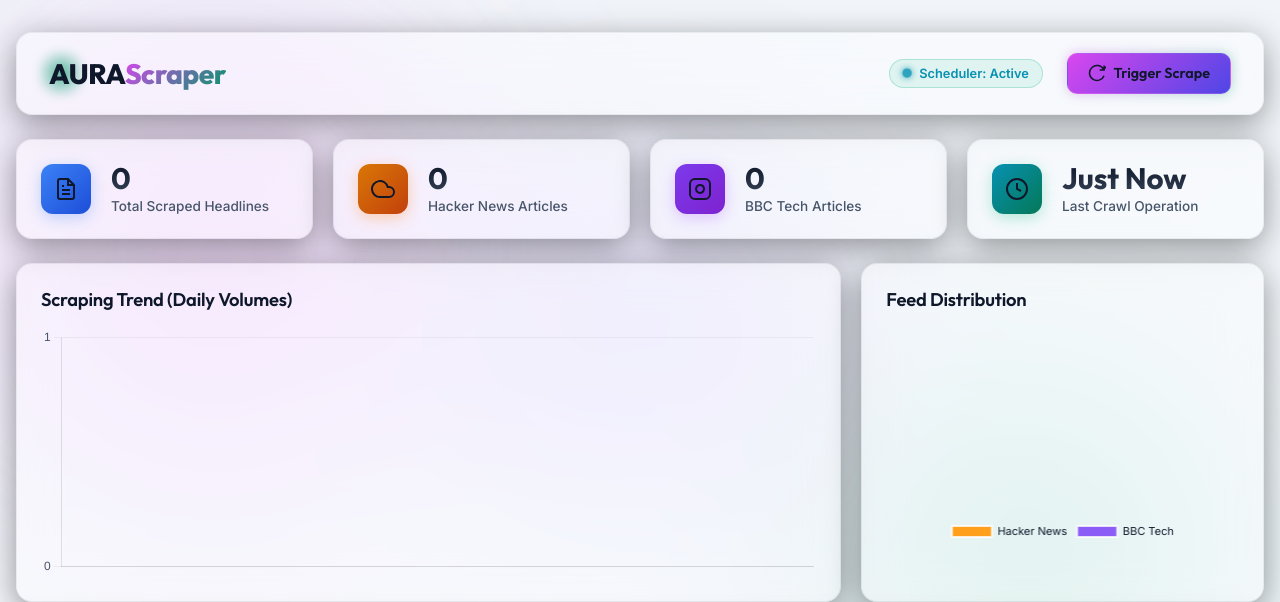
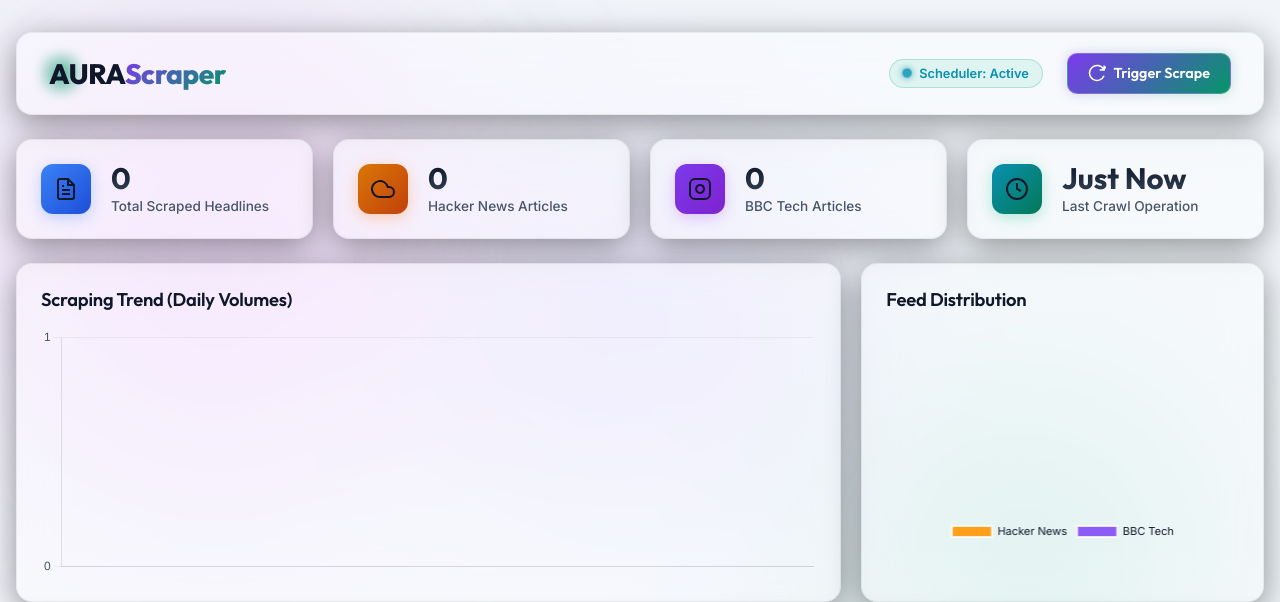
Before and after one commit to lokireddy32457-bit/Automated-News-Web-Scraper, a Flask app: page / in a window 1280 px wide. Shown: the top 602 px of the page. Run offline with Flask 3, Linux system fonts and the light colour scheme; data that the repository does not hold is empty.

Commit message:
Optimize buttons, secondary controls, and logo gradients for light theme mode

```diff
--- a/static/css/style.css
+++ b/static/css/style.css
@@ -158,7 +158,7 @@ body {
 }
 
 .brand h1 span {
-    background: linear-gradient(135deg, var(--color-primary) 0%, var(--color-cyan) 100%);
+    background: linear-gradient(135deg, var(--color-purple) 0%, var(--color-cyan) 100%); /* Purple to Emerald gradient */
     background-clip: text;
     -webkit-background-clip: text;
     -webkit-text-fill-color: transparent;
@@ -226,8 +226,9 @@ body {
 }
 
 .btn-primary {
-    background: linear-gradient(135deg, var(--color-primary) 0%, #4f46e5 100%);
-    border: 1px solid rgba(255, 255, 255, 0.1);
+    background: linear-gradient(135deg, var(--color-purple) 0%, var(--color-cyan) 100%); /* Purple-Emerald gradient */
+    border: 1px solid rgba(255, 255, 255, 0.2);
+    color: #ffffff !important; /* Force readable high-contrast white text */
 }
 
 .btn-primary:hover {
@@ -248,10 +249,10 @@ body {
     content: '';
     position: absolute;
     top: -2px; left: -2px; right: -2px; bottom: -2px;
-    background: linear-gradient(135deg, var(--color-primary), var(--color-cyan));
+    background: linear-gradient(135deg, var(--color-purple), var(--color-cyan));
     border-radius: 11px;
     z-index: -1;
-    opacity: 0.3;
+    opacity: 0.2; /* Subtler glow for light theme */
     filter: blur(6px);
     transition: var(--transition-smooth);
 }
@@ -262,13 +263,14 @@ body {
 }
 
 .btn-secondary {
-    background: rgba(255, 255, 255, 0.05);
+    background: rgba(255, 255, 255, 0.7); /* Frosted light glass fill */
     border: 1px solid var(--border-light);
+    color: var(--text-primary);
 }
 
 .btn-secondary:hover {
-    background: rgba(255, 255, 255, 0.1);
-    border-color: var(--color-primary-glow);
+    background: rgba(255, 255, 255, 0.95);
+    border-color: var(--color-purple);
     transform: translateY(-2px);
 }
 
```
